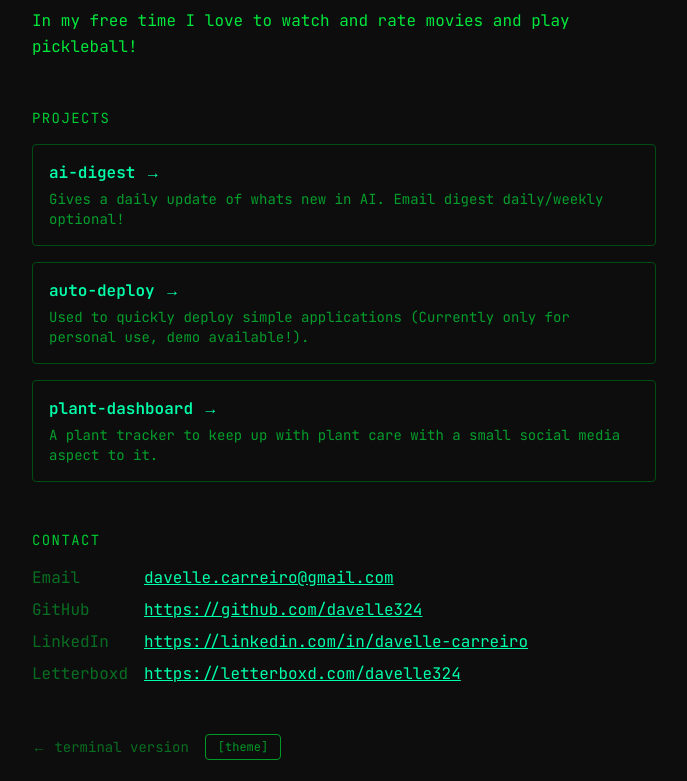
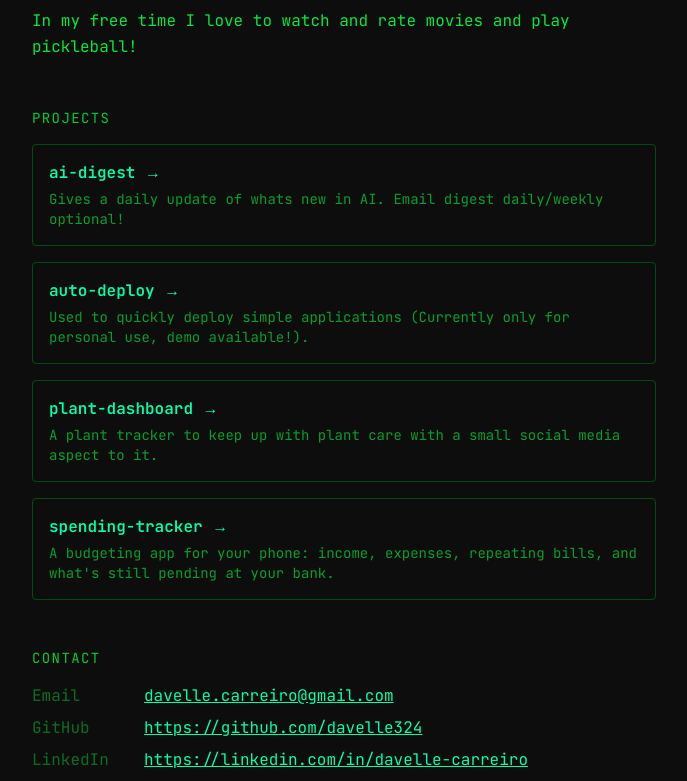
Before and after one commit to davelle324/termfolio, a Next.js app: page /about in a window 1280 px wide. Shown: the part 410-1191 px from the top of the page, without its empty margins (296-983 px from the left). Built offline with nearby package versions, Linux system fonts and the light colour scheme.

Commit message:
Updated apps

```diff
--- a/data/content.ts
+++ b/data/content.ts
@@ -33,5 +33,10 @@ export const CONTENT = {
       url: "https://plant-dashboard.davelle.dev",
       description: "A plant tracker to keep up with plant care with a small social media aspect to it.",
     },
+    {
+      name: "spending-tracker",
+      url: "https://spending-tracker.davelle.dev",
+      description: "A budgeting app for your phone: income, expenses, repeating bills, and what's still pending at your bank.",
+    },
   ],
 };
```
